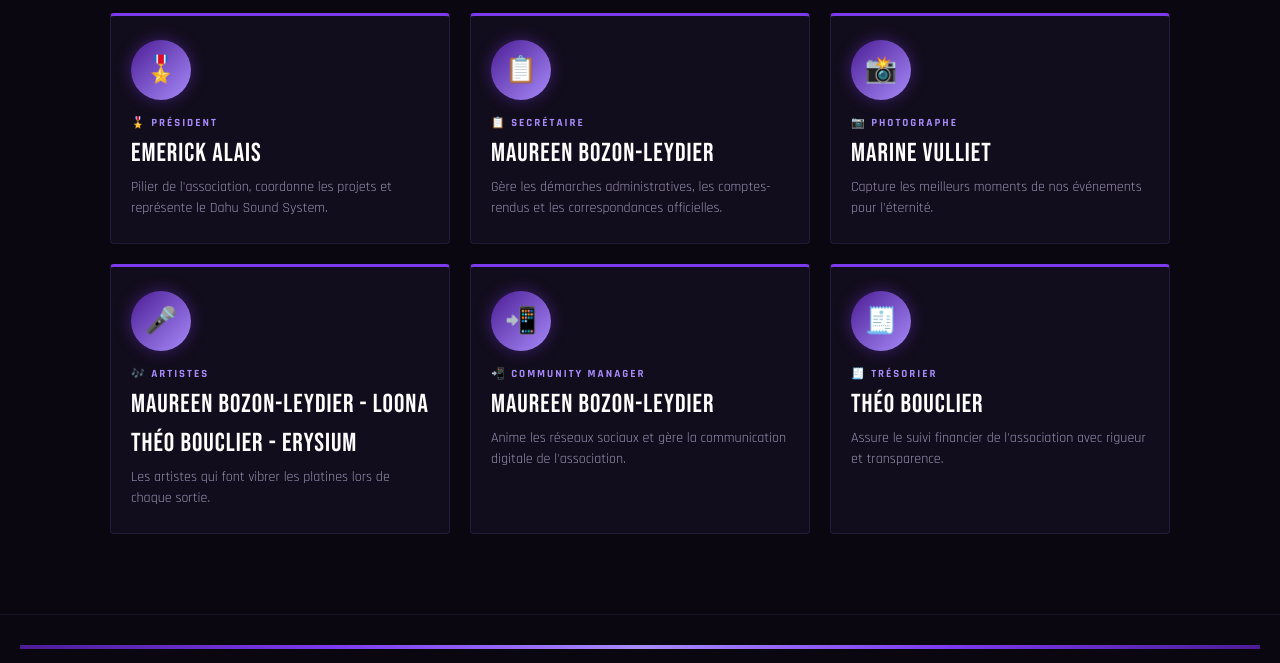
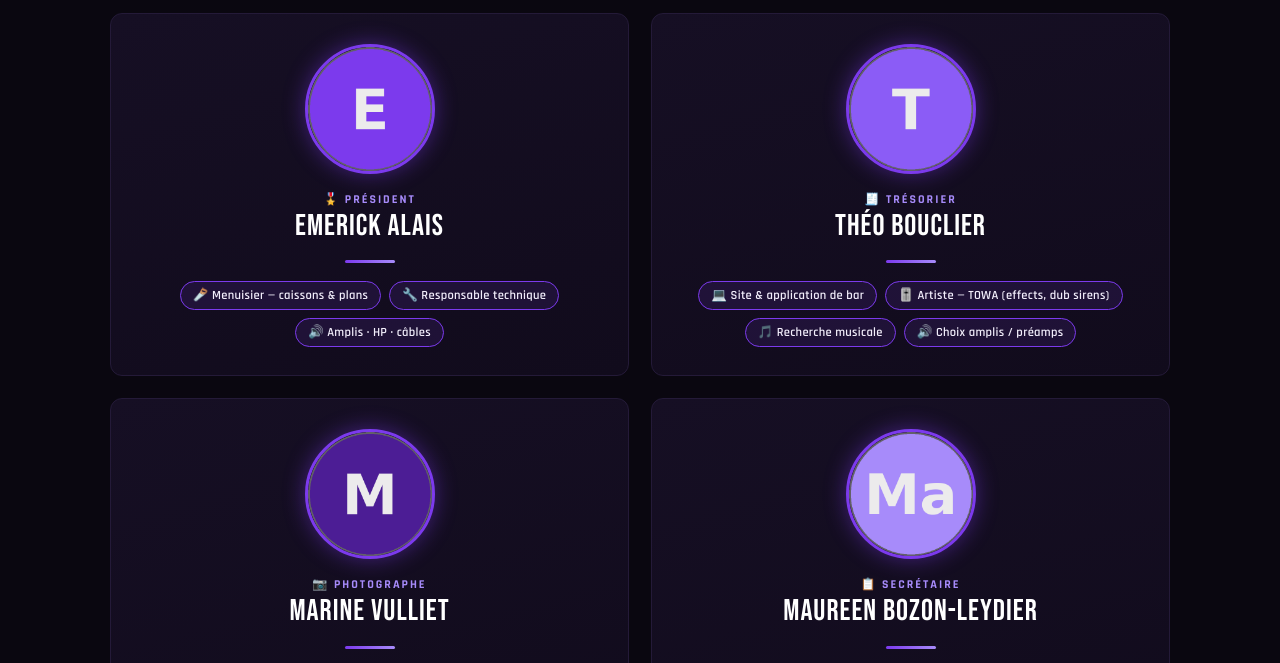
Before and after one commit to Muysire/dahu-sound-system, a plain HTML site: page index.html in a window 1280 px wide. Shown: the part 730-1393 px from the top of the page. Drawn offline with Linux system fonts and the light colour scheme.

Commit message:
personnes page accueil

```diff
--- a/css/style.css
+++ b/css/style.css
@@ -261,6 +261,83 @@ img { max-width: 100%; display: block; }
   color: #fff;
   margin-bottom: 16px;
   box-shadow: 0 0 16px rgba(124,58,237,0.4);
+}
+
+/* ── CARTES MEMBRE (grille 2×2) ── */
+.team-grid {
+  display: grid;
+  grid-template-columns: 1fr 1fr;
+  gap: 22px;
+  margin-top: 30px;
+}
+.member-card {
+  background: linear-gradient(165deg, #160f24 0%, #110b1c 100%);
+  border: 1px solid var(--card-border);
+  border-radius: 12px;
+  padding: 30px 26px 28px;
+  text-align: center;
+  display: flex;
+  flex-direction: column;
+  align-items: center;
+  transition: border-color 0.2s, transform 0.2s, box-shadow 0.2s;
+}
+.member-card:hover {
+  border-color: var(--violet-light);
+  transform: translateY(-4px);
+  box-shadow: 0 12px 36px rgba(124,58,237,0.22);
+}
+.member-photo {
+  width: 130px;
+  height: 130px;
+  border-radius: 50%;
+  object-fit: cover;
+  border: 3px solid var(--violet);
+  background: #0e0a16;
+  margin-bottom: 18px;
+  box-shadow: 0 0 22px rgba(124,58,237,0.45);
+}
+.member-role {
+  font-size: 12px;
+  letter-spacing: 2px;
+  text-transform: uppercase;
+  color: var(--violet-light);
+  font-weight: 700;
+  margin-bottom: 4px;
+}
+.member-name {
+  font-family: 'Bebas Neue', sans-serif;
+  font-size: 30px;
+  letter-spacing: 1px;
+  color: #fff;
+  line-height: 1.05;
+  margin-bottom: 18px;
+}
+.member-divider {
+  width: 50px;
+  height: 3px;
+  border-radius: 2px;
+  background: linear-gradient(90deg, var(--violet), var(--violet-light));
+  margin: 0 auto 18px;
+}
+.member-missions {
+  display: flex;
+  flex-wrap: wrap;
+  gap: 8px;
+  justify-content: center;
+}
+.mission-tag {
+  display: inline-flex;
+  align-items: center;
+  gap: 5px;
+  background: rgba(124,58,237,0.12);
+  border: 1px solid var(--violet);
+  color: var(--text-main);
+  font-size: 12.5px;
+  font-weight: 600;
+  letter-spacing: 0.3px;
+  padding: 6px 12px;
+  border-radius: 20px;
+  line-height: 1.2;
 }
 
 /* ── TIMELINE ── */
@@ -855,6 +932,7 @@ footer {
 @media (max-width: 460px) {
   body { font-size: 16px; }
   .cards-grid { grid-template-columns: 1fr; }
+  .team-grid { grid-template-columns: 1fr; }
   .matos-list, .contact-grid { grid-template-columns: 1fr; }
   .hero-logo { font-size: 34px; letter-spacing: 3px; }
   .photo-grid { grid-template-columns: 1fr 1fr; }
--- a/index.html
+++ b/index.html
@@ -11,61 +11,75 @@
 <link rel="stylesheet" href="css/style.css">
 </head>
 <body>
-
 <!-- En-tete commun (banniere + hero + menu) injecte par js/layout.js -->
 <div id="dahu-header"></div>
 <script src="js/layout.js"></script>
-
 <div class="content">
   <div class="section">
     <div class="section-title">L'Équipe</div>
     <div class="section-subtitle">Les personnes derrière le Dahu Sound System</div>
     <p class="prose">Le Dahu Sound System c'est avant tout une bande de passionné·e·s uni·e·s par la même flamme : partager la culture sound system avec le plus grand nombre. Voici les personnes qui font vivre l'association.</p>
-    <div class="cards-grid">
-      <div class="card">
-        <div class="card-avatar">🎖️</div>
-        <div class="card-role">🎖️ Président</div>
-        <div class="card-name">Emerick ALAIS</div>
-        <div class="card-desc">Pilier de l'association, coordonne les projets et représente le Dahu Sound System.</div>
+
+    <div class="team-grid">
+
+      <!-- Emerick (haut gauche) -->
+      <div class="member-card">
+        <img class="member-photo" src="images/imageemerick.png" alt="Emerick ALAIS">
+        <div class="member-role">🎖️ Président</div>
+        <div class="member-name">Emerick ALAIS</div>
+        <div class="member-divider"></div>
+        <div class="member-missions">
+          <span class="mission-tag">🪚 Menuisier — caissons &amp; plans</span>
+          <span class="mission-tag">🔧 Responsable technique</span>
+          <span class="mission-tag">🔊 Amplis · HP · câbles</span>
+        </div>
       </div>
-      <div class="card">
-        <div class="card-avatar">📋</div>
-        <div class="card-role">📋 Secrétaire</div>
-        <div class="card-name">Maureen BOZON-LEYDIER</div>
-        <div class="card-desc">Gère les démarches administratives, les comptes-rendus et les correspondances officielles.</div>
+
+      <!-- Théo (haut droite) -->
+      <div class="member-card">
+        <img class="member-photo" src="images/imagetheo.png" alt="Théo BOUCLIER">
+        <div class="member-role">🧾 Trésorier</div>
+        <div class="member-name">Théo BOUCLIER</div>
+        <div class="member-divider"></div>
+        <div class="member-missions">
+          <span class="mission-tag">💻 Site &amp; application de bar</span>
+          <span class="mission-tag">🎚️ Artiste — TOWA (effects, dub sirens)</span>
+          <span class="mission-tag">🎵 Recherche musicale</span>
+          <span class="mission-tag">🔊 Choix amplis / préamps</span>
+        </div>
       </div>
-      <div class="card">
-        <div class="card-avatar">📸</div>
-        <div class="card-role">📷 Photographe</div>
-        <div class="card-name">Marine VULLIET</div>
-        <div class="card-desc">Capture les meilleurs moments de nos événements pour l'éternité.</div>
+
+      <!-- Marine (bas gauche) -->
+      <div class="member-card">
+        <img class="member-photo" src="images/imagemarine.png" alt="Marine VULLIET">
+        <div class="member-role">📷 Photographe</div>
+        <div class="member-name">Marine VULLIET</div>
+        <div class="member-divider"></div>
+        <div class="member-missions">
+          <span class="mission-tag">📸 Photographe</span>
+          <span class="mission-tag">🎨 Artiste — peinture</span>
+          <span class="mission-tag">✨ Direction artistique</span>
+        </div>
       </div>
-      <div class="card">
-        <div class="card-avatar">🎤</div>
-        <div class="card-role">🎶 Artistes</div>
-        <div class="card-name">Maureen BOZON-LEYDIER - LOONA</div>
-        <div class="card-name">Théo BOUCLIER - ERYSIUM</div>
-        <div class="card-desc">Les artistes qui font vibrer les platines lors de chaque sortie.</div>
+
+      <!-- Maureen (bas droite) -->
+      <div class="member-card">
+        <img class="member-photo" src="images/imagemaureen.png" alt="Maureen BOZON-LEYDIER">
+        <div class="member-role">📋 Secrétaire</div>
+        <div class="member-name">Maureen BOZON-LEYDIER</div>
+        <div class="member-divider"></div>
+        <div class="member-missions">
+          <span class="mission-tag">🎶 Artiste — LOONA (selecta)</span>
+          <span class="mission-tag">🎨 Peinture des logos (caissons)</span>
+          <span class="mission-tag">📲 Community manager</span>
+        </div>
       </div>
-      <div class="card">
-        <div class="card-avatar">📲</div>
-        <div class="card-role">📲 Community Manager</div>
-        <div class="card-name">Maureen BOZON-LEYDIER</div>
-        <div class="card-desc">Anime les réseaux sociaux et gère la communication digitale de l'association.</div>
-      </div>
-      <div class="card">
-        <div class="card-avatar">🧾</div>
-        <div class="card-role">🧾 Trésorier</div>
-        <div class="card-name">Théo BOUCLIER</div>
-        <div class="card-desc">Assure le suivi financier de l'association avec rigueur et transparence.</div>
-      </div>
+
     </div>
   </div>
 </div>
-
 <!-- Pied de page commun injecte par js/layout.js -->
 <footer id="dahu-footer"></footer>
-
 <script src="js/script.js"></script>
 </body>
 </html>
```
Also changed, not shown: images/imageemerick.png (added), images/imagemarine.png (added), images/imagemaureen.png (added), images/imagetheo.png (added).
